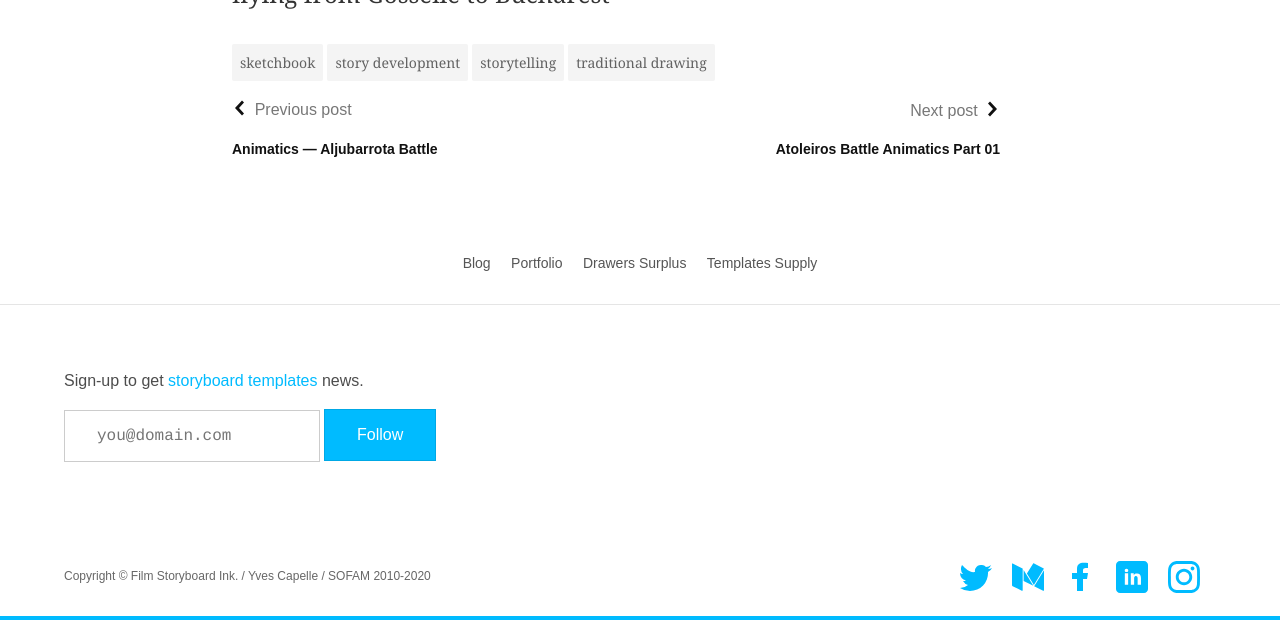
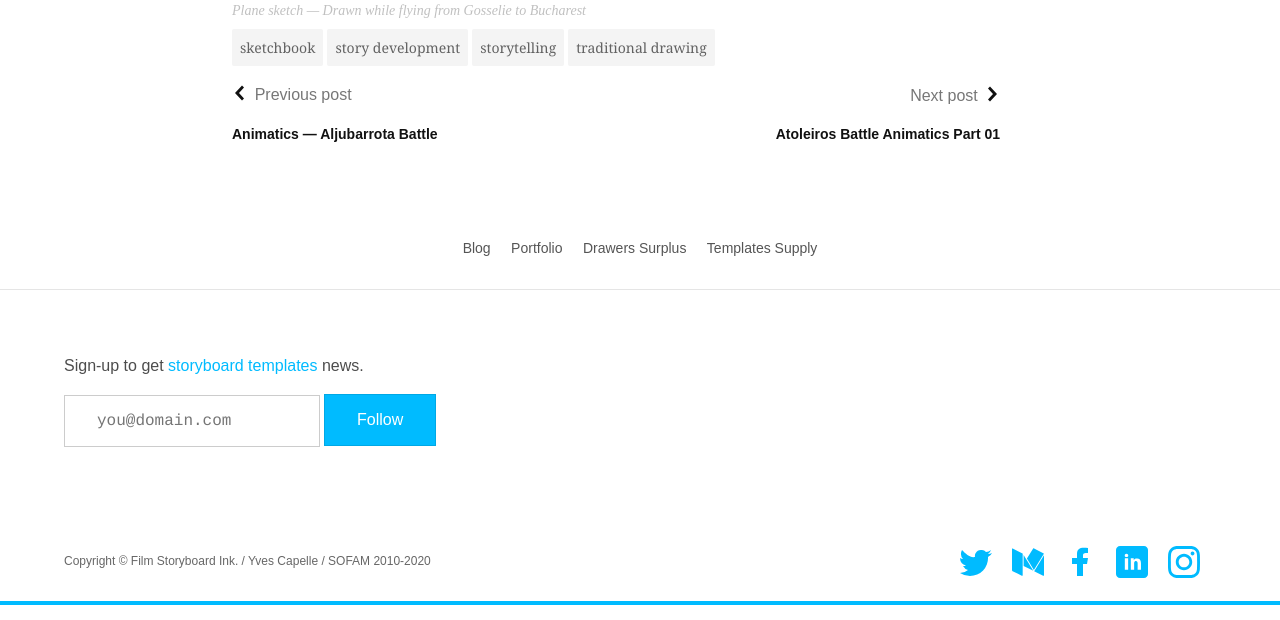
Before and after one commit to YJPL/film-storyboards, a Jekyll site: the page built from _posts/2012-08-28-plane-sketch.md, in a window 1280 px wide, cut to the strip 607-1227 px from the top of the page. Built offline with Jekyll 4.4.1, drawn with Linux system fonts in a browser that asks for light colours; some of the changed text lies outside the part shown.

Commit message:
Update 2012-08-28-plane-sketch.md

```diff
--- a/_posts/2012-08-28-plane-sketch.md
+++ b/_posts/2012-08-28-plane-sketch.md
@@ -13,4 +13,5 @@
   - storytelling
   - traditional drawing
 ---
-<a class="enlarge firstChild lastChild" title="Plane Sketch - Drawn flying from Gosselie to Bucharest" href="/images/uploads/2012/08/Film_storyboards_plane-sketch-01.jpg" rel="alternate"><img class="G4" title="Aljubarrota Battle - general Nuno Alvares Pereira confronts Castilian emissaries" src="/images/uploads/2012/08/Film_storyboards_plane-sketch-01.jpg" alt="Plane sketch - Made flying over Europe in flight from Gosselie to Bucharest" /></a> Plane sketch &#8211; Drawn while flying from Gosselie to Bucharest
+![Plane Sketch - Drawn flying from Gosselie to Bucharest](/images/uploads/2012/08/Film_storyboards_plane-sketch-01.jpg)
+<figcaption>Plane sketch — Drawn while flying from Gosselie to Bucharest</figcaption>
```
Also changed, not shown: other parts of _posts/2012-08-28-plane-sketch.md (+1 -1 lines).
